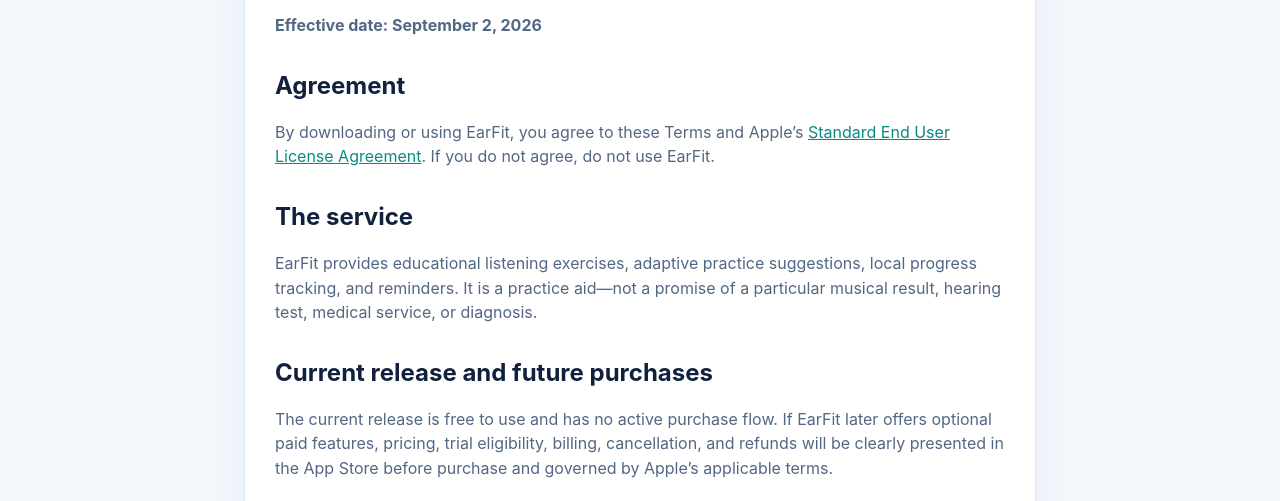
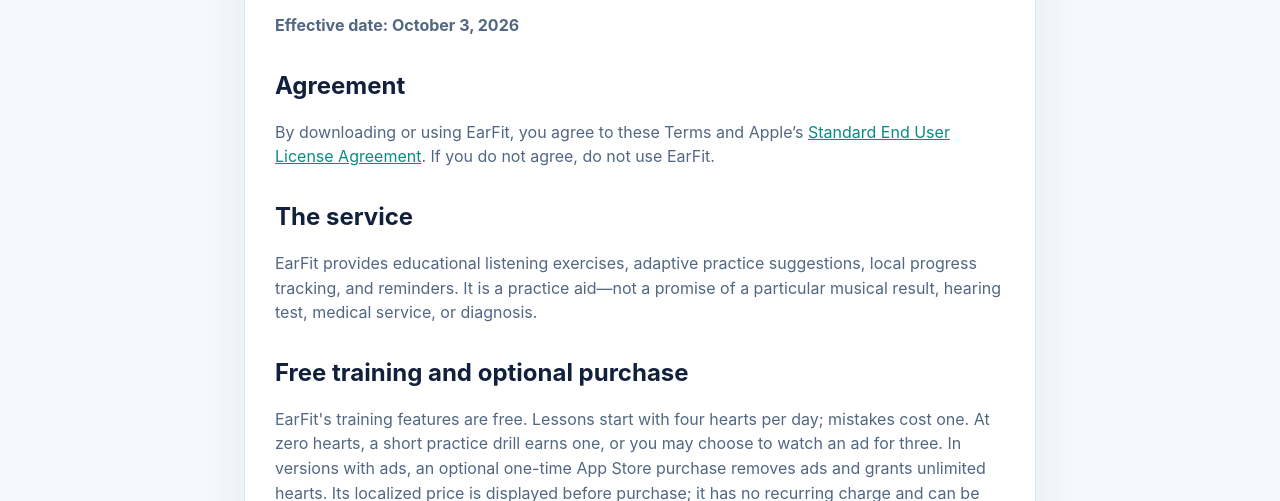
Before and after one commit to Cicko/earfit-support, a plain HTML site: page terms.html in a window 1280 px wide. Shown: the part 299-800 px from the top of the page. Drawn offline with Linux system fonts and the light colour scheme.

Commit message:
Update EarFit Terms for hearts and optional ad removal
Updated the effective date and modified the section on training features and purchases.

```diff
--- a/terms.html
+++ b/terms.html
@@ -11,13 +11,13 @@
     <header><div class="wrap"><div class="brand"><span class="brand-mark">♪</span> EarFit</div><nav aria-label="Site"><a href="index.html">Support</a><a href="privacy.html">Privacy</a><a href="terms.html">Terms</a></nav></div></header>
     <main><article class="card">
       <h1>Terms of Use</h1>
-      <p><strong>Effective date: September 2, 2026</strong></p>
+      <p><strong>Effective date: October 3, 2026</strong></p>
       <h2>Agreement</h2>
       <p>By downloading or using EarFit, you agree to these Terms and Apple’s <a href="https://www.apple.com/legal/internet-services/itunes/dev/stdeula/">Standard End User License Agreement</a>. If you do not agree, do not use EarFit.</p>
       <h2>The service</h2>
       <p>EarFit provides educational listening exercises, adaptive practice suggestions, local progress tracking, and reminders. It is a practice aid—not a promise of a particular musical result, hearing test, medical service, or diagnosis.</p>
-      <h2>Current release and future purchases</h2>
-      <p>The current release is free to use and has no active purchase flow. If EarFit later offers optional paid features, pricing, trial eligibility, billing, cancellation, and refunds will be clearly presented in the App Store before purchase and governed by Apple’s applicable terms.</p>
+      <h2>Free training and optional purchase</h2>
+      <p>EarFit's training features are free. Lessons start with four hearts per day; mistakes cost one. At zero hearts, a short practice drill earns one, or you may choose to watch an ad for three. In versions with ads, an optional one-time App Store purchase removes ads and grants unlimited hearts. Its localized price is displayed before purchase; it has no recurring charge and can be restored with the same Apple Account. Apple handles payment and refund requests under its applicable terms. EarFit does not currently require a subscription.</p>
       <h2>Local data</h2>
       <p>Your training progress is stored on your device. You are responsible for device backups and understand that deleting EarFit may remove local progress. See the <a href="privacy.html">Privacy Policy</a> for details.</p>
       <h2>Availability and changes</h2>
```
